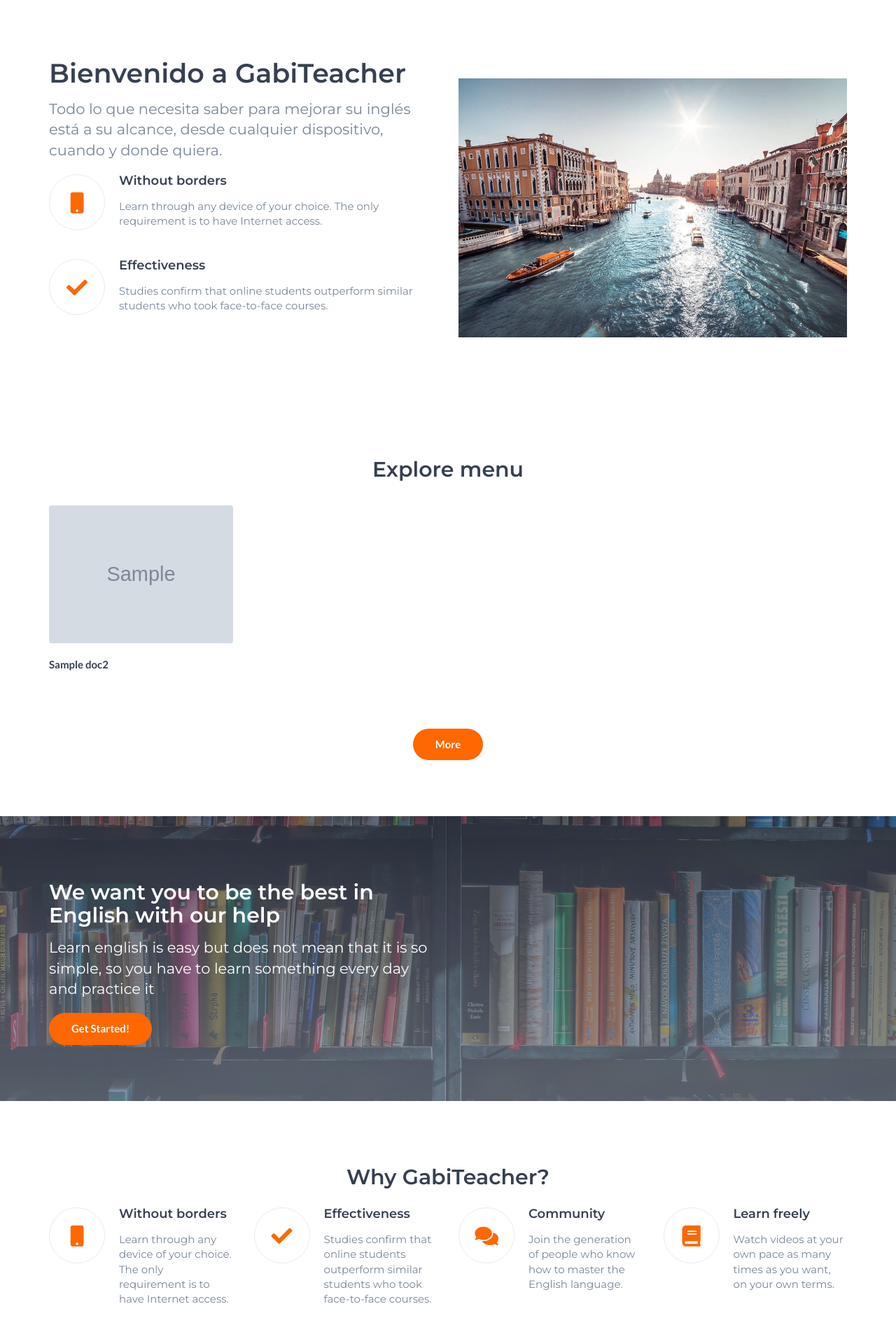
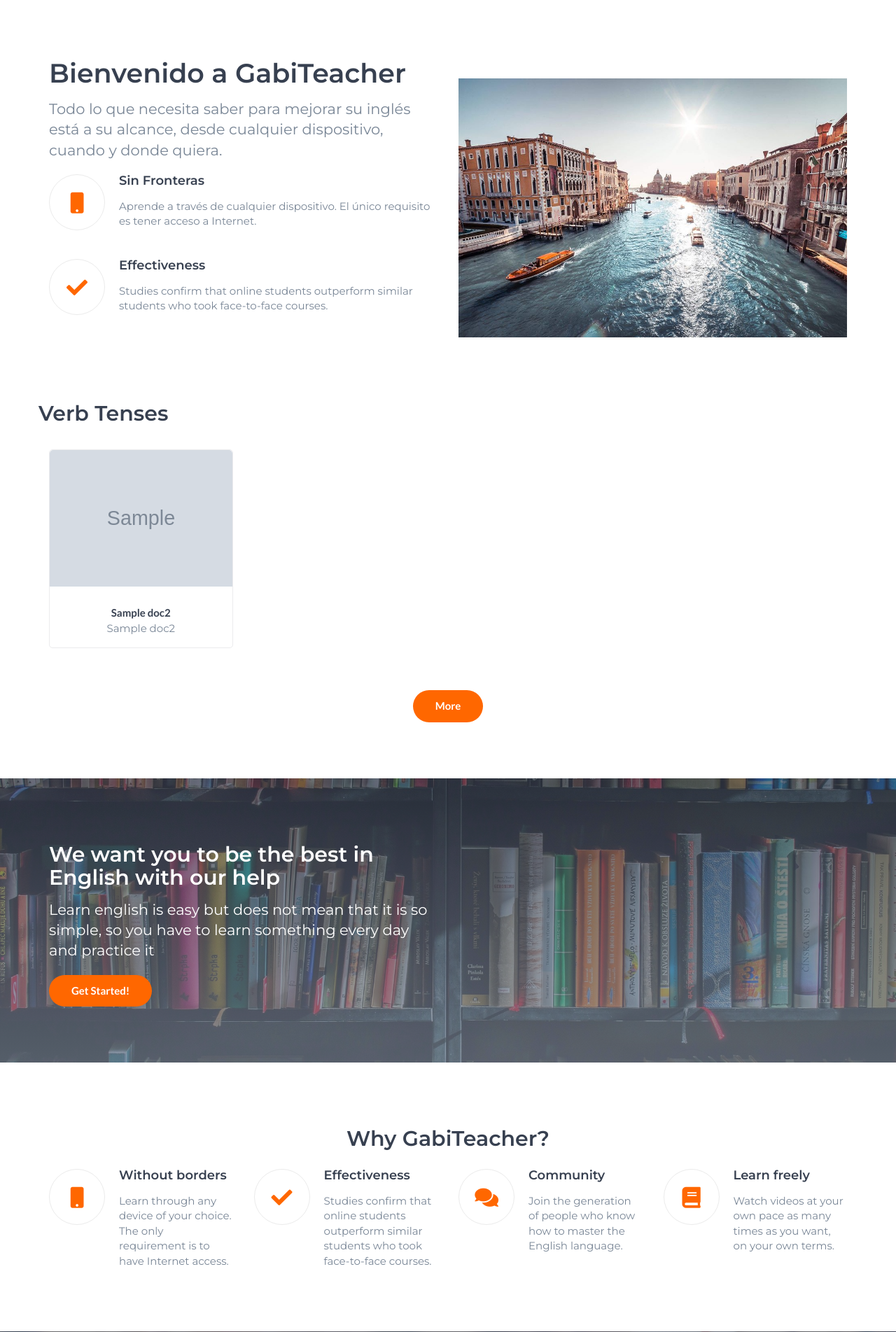
Before and after one commit to LeoD-E1/GabiTeacher, a Flask app: template templates/index.html in a window 1280 px wide. Shown: the part 728-2631 px from the top of the page at 70% size. Run offline with Flask 2, Linux system fonts and the light colour scheme; the template is opened without the code that fills it: most values are stand-ins (such as "Sample title", 1, 10 or a date in 2020); grey boxes marked "Sample" are stand-in pictures; parts of the project's set-up code (start-up, migrations or seed data) failed here and were passed over; some libraries are stand-ins or nearby versions; some web fonts are replaced.

Commit message:
Diseño de las tarjetas de tiempos verbales

```diff
--- a/api/routes/page.py
+++ b/api/routes/page.py
@@ -15,11 +15,9 @@ def favicon(req):
 
 
 def home(req):
-
     card = controller.mongo.db.learn.find({'title':'Verb Tenses'})
     for doc in card:
         tenses = doc['tenses']
-
     return render_template("index.html", card=card, tenses=tenses)
 
 
--- a/public/css/style.css
+++ b/public/css/style.css
@@ -568,14 +568,26 @@ textarea:focus {
 .course {
     margin-top: 20px;
     margin-bottom: 20px;
+    border: solid 0.5px #EBEBED;
+    border-radius: 5px;
+}
+
+.course:hover{
+    box-shadow: 0 4px 8px 0 rgba(0, 0, 0, 0.2), 0 6px 20px 0 rgba(0, 0, 0, 0.19);
 }
 
 .course .course-img {
     position: relative;
     display: block;
     margin-bottom: 20px;
-    border-radius: 4px;
+    border-top-left-radius: 5px;
+    border-top-right-radius: 5px;
     overflow: hidden;
+}
+
+.course .course-text{
+    padding: 7px;
+    text-align: center;
 }
 
 .course .course-img>img {
@@ -624,11 +636,6 @@ textarea:focus {
     -ms-transform: translate(-50%, -50%);
     transform: translate(-50%, -50%);
     opacity: 1;
-}
-
-.course .course-title {
-    display: block;
-    height: 42px;
 }
 
 .course .course-details {
--- a/templates/index.html
+++ b/templates/index.html
@@ -1,10 +1,7 @@
 {% extends "layout.html" %}
-
 <!--Title-->
 {% block title %}GabiTeacher - Free Online Training of English{% endblock %}
 <!--/Title-->
-
-
 <!-- Home -->
 {% block BgImage %}
 style="background-image: url('../public/img/knowledge-1052014_1920.jpg')"
@@ -21,30 +18,28 @@ style="background-image: url('../public/img/knowledge-1052014_1920.jpg')"
 <!-- /Home -->
 {% block content %}
 <!-- About -->
-<div id="about" class="section">
+<div id="about" style="margin-top: 80px;">
 
     <!-- container -->
     <div class="container">
-        <!-- row -->
         <div class="row">
             <div class="col-md-6">
+
                 <div class="section-header">
                     <h1>Bienvenido a GabiTeacher</h1>
                     <p class="lead">Todo lo que necesita saber para mejorar su inglés está a su alcance, desde cualquier dispositivo, cuando y donde quiera.
                     </p>
                 </div>
 
-                <!-- feature -->
                 <div class="feature">
                     <i class="feature-icon fas fa-mobile"></i>
                     <div class="feature-content">
-                        <h4>Without borders</h4>
-                        <p>Learn through any device of your choice. The only requirement is to have Internet access.</p>
+                        <h4>Sin Fronteras</h4>
+                        <p>Aprende a través de cualquier dispositivo. El único requisito es tener acceso a Internet.</p>
                     </div>
                 </div><br>
-                <!-- /feature -->
 
-                <!-- feature -->
+
                 <div class="feature">
                     <i class="feature-icon fas fa-check"></i>
                     <div class="feature-content">
@@ -52,7 +47,7 @@ style="background-image: url('../public/img/knowledge-1052014_1920.jpg')"
                         <p>Studies confirm that online students outperform similar students who took face-to-face courses.</p>
                     </div>
                 </div>
-                <!-- /feature -->
+
             </div>
 
             <div class="col-md-6">
@@ -61,9 +56,7 @@ style="background-image: url('../public/img/knowledge-1052014_1920.jpg')"
                 </div>
             </div>
         </div>
-        <!-- row -->
     </div>
-    <!-- container -->
 </div>
 <!-- /About -->
 
@@ -75,18 +68,15 @@ style="background-image: url('../public/img/knowledge-1052014_1920.jpg')"
 
         <!-- row -->
         <div class="row">
-            <div class="section-header text-center">
-                <h2>Explore menu</h2>
+            <div class="section-header">
+                <h2>Verb Tenses</h2>
             </div>
         </div>
         <!-- /row -->
 
-        <!-- courses -->
+        <!-- tenses -->
         <div id="courses-wrapper">
-
-            <!-- row -->
             <div class="row">
-
                 {% for doc2 in tenses %}
                     <div class="col-md-3 col-sm-6 col-xs-6">
                         <div class="course">
@@ -94,15 +84,16 @@ style="background-image: url('../public/img/knowledge-1052014_1920.jpg')"
                                 <img src="{{ url_for('static', filename = doc2['img']) }}">
                                 <i class="course-link-icon fa fa-link"></i>
                             </a>
-                            <a class="course-title" href="{{ doc2['url'] }}"> {{ doc2['title'] }}</a>
+                            <div class="course-text">
+                                <a class="course-title" href="{{ doc2['url'] }}"> <b>{{ doc2['title'] }}</b></a>
+                                <p>{{doc2['subtitle'] }}</p>
+                            </div>
                         </div>
                     </div>
                 {% endfor %}
-                <!-- single course -->
-
             </div>
         </div>
-        <!-- /courses -->
+        <!-- /tenses -->
 
         <div class="row">
             <div class="center-btn">
```
